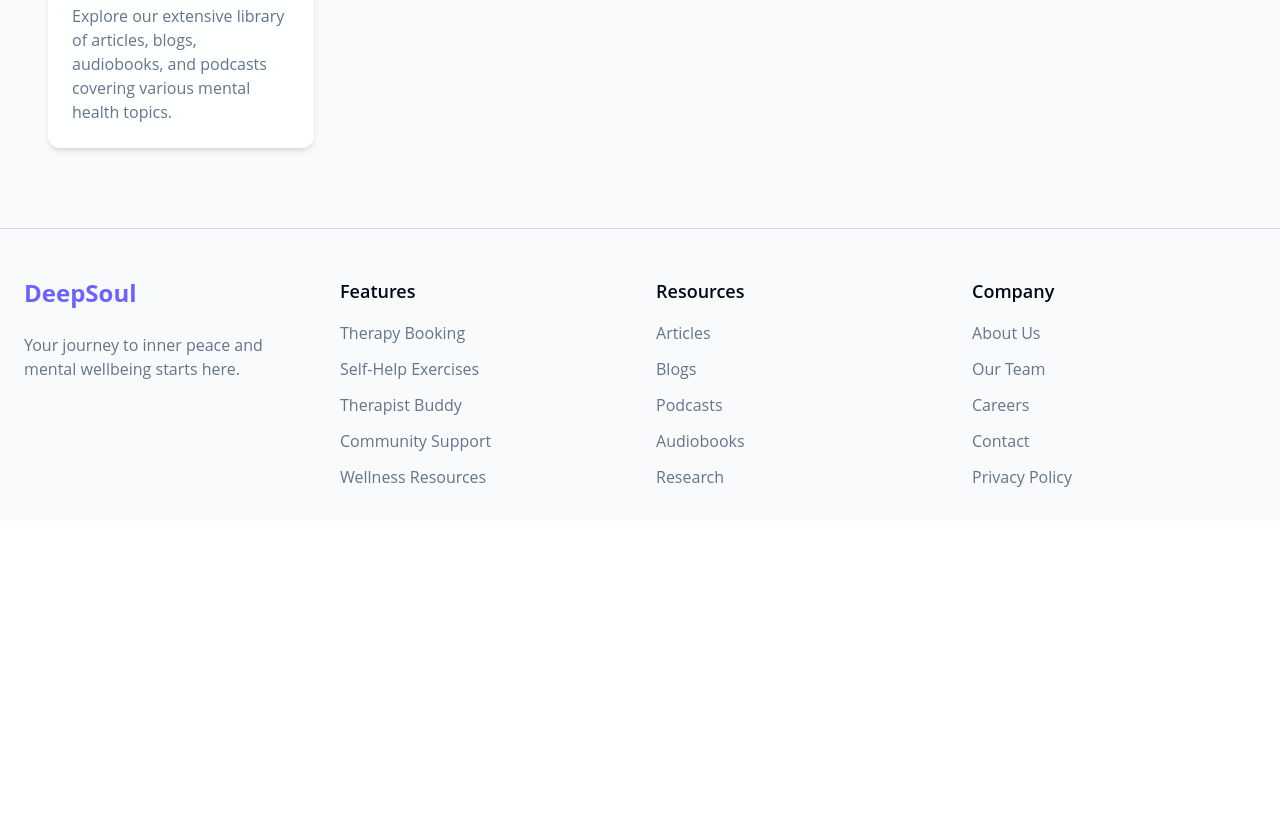
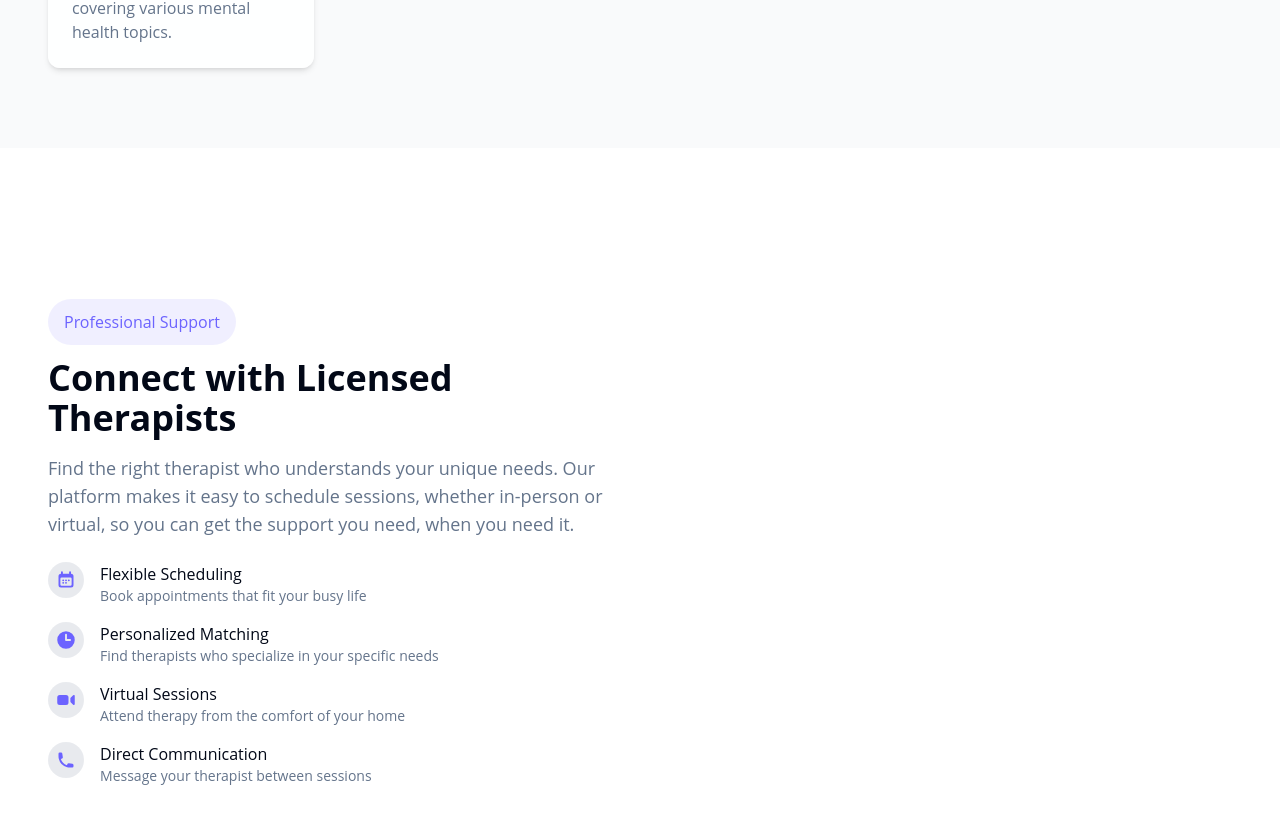
Before and after one commit to vidhi-thakur/deepsoul_assignment, a Next.js app: page / in a window 1280 px wide. Shown: the part 1576-2400 px from the top of the page. Before the commit the page ends 2097 px from the top, so only its background shows below. Built offline with nearby package versions, Linux system fonts and the light colour scheme.

Commit message:
ui/therapy LHS section
- added LHS section for therapy
- minor css update in hero & feature section

```diff
--- a/app/page.tsx
+++ b/app/page.tsx
@@ -1,11 +1,13 @@
 import FeaturesSection from "@/components/FeaturesSection";
 import HeroSection from "@/components/HeroSection";
+import TherapySection from "@/components/TherapySection";
 
 export default function Home() {
   return (
     <main className="min-h-screen w-full">
       <HeroSection />
       <FeaturesSection />
+      <TherapySection />
     </main>
   );
 }
--- a/components/FeaturesSection.tsx
+++ b/components/FeaturesSection.tsx
@@ -33,10 +33,10 @@ const FeaturesSection: FC = () => {
     <section className="bg-background dark:bg-background px-4 md:px-6">
       <div className="min-h-screen max-w-[1400px] mx-auto flex flex-col justify-center align-items-center gap-10 py-20 lg:px-6">
         <div className="text-center">
-          <h1 className="text-2xl md:text-5xl lg:text-6xl font-bold text-heading text-balance">
+          <h1 className="text-2xl md:text-3xl lg:text-4xl font-bold text-heading">
             Your Complete Mental Wellness Solution
           </h1>
-          <p className="text-xl text-content dark:text-content max-w-[800px] mx-auto mt-4">
+          <p className="text-lg text-content dark:text-content max-w-[800px] mx-auto mt-4">
             DeepSoul combines multiple approaches to provide comprehensive
             support for your mental wellbeing journey.
           </p>
--- a/components/HeroSection.tsx
+++ b/components/HeroSection.tsx
@@ -32,7 +32,7 @@ const HeroSection: FC = () => {
     <section className="bg-background dark:bg-background px-4 md:px-6">
       <div className="min-h-screen max-w-[1400px] mx-auto flex flex-col justify-center align-items-center gap-10 py-20 lg:px-6">
         <div className="text-center">
-          <h1 className="text-4xl md:text-5xl lg:text-6xl font-bold text-heading text-balance">
+          <h1 className="text-4xl md:text-5xl lg:text-6xl font-bold text-heading">
             Your journey to <span className="text-primary">inner peace</span>{" "}
             begins here
           </h1>
--- /dev/null
+++ b/components/TherapySection.tsx
@@ -0,0 +1,80 @@
+import { FC } from "react";
+import {
+  CalendarDaysIcon,
+  ClockIcon,
+  VideoCameraIcon,
+  PhoneIcon,
+} from "@heroicons/react/16/solid";
+
+type FeatureItemProps = {
+  icon: React.ReactNode;
+  title: string;
+  description: string;
+};
+
+const features: FeatureItemProps[] = [
+  {
+    title: "Flexible Scheduling",
+    description: "Book appointments that fit your busy life",
+    icon: <CalendarDaysIcon className="h-5 w-5 text-primary" />,
+  },
+  {
+    title: "Personalized Matching",
+    description: "Find therapists who specialize in your specific needs",
+    icon: <ClockIcon className="h-5 w-5 text-primary" />,
+  },
+  {
+    title: "Virtual Sessions",
+    description: "Attend therapy from the comfort of your home",
+    icon: <VideoCameraIcon className="h-5 w-5 text-primary" />,
+  },
+  {
+    title: "Direct Communication",
+    description: "Message your therapist between sessions",
+    icon: <PhoneIcon className="h-5 w-5 text-primary" />,
+  },
+];
+
+const FeatureItem: FC<FeatureItemProps> = ({ icon, title, description }) => (
+  <div className="flex items-start gap-4">
+    <div className="bg-content/15 dark:bg-content/15 p-2 rounded-full">
+      {icon}
+    </div>
+    <div>
+      <h3 className="font-medium text-heading dark:text-heading">{title}</h3>
+      <p className=" text-content dark:text-content text-sm">{description}</p>
+    </div>
+  </div>
+);
+
+const TherapySection: FC = () => {
+  return (
+    <section className="bg-white dark:bg-background px-4 md:px-6">
+      <div className="min-h-screen max-w-[1400px] mx-auto grid grid-cols-1 md:grid-cols-2 items-center gap-10 py-20 lg:px-6">
+        <div className="text-left">
+          <span className="text-primary bg-primary/10 display-inline-block px-4 py-3 rounded-full">
+            Professional Support
+          </span>
+          <h1 className="text-2xl md:text-3xl lg:text-4xl font-bold text-heading mt-6">
+            Connect with Licensed Therapists
+          </h1>
+          <p className="text-lg text-content dark:text-content mt-4">
+            Find the right therapist who understands your unique needs. Our
+            platform makes it easy to schedule sessions, whether in-person or
+            virtual, so you can get the support you need, when you need it.
+          </p>
+          <div className="space-y-4 mt-6">
+            {features.map((feature, index) => (
+              <FeatureItem key={index} {...feature} />
+            ))}
+          </div>
+        </div>
+        <div className="grid lg:grid-cols-4 md:grid-cols-2 grid-cols-1 gap-10">
+          {/* Placeholder for image or illustration */}
+        </div>
+      </div>
+    </section>
+  );
+};
+
+export default TherapySection;
```
